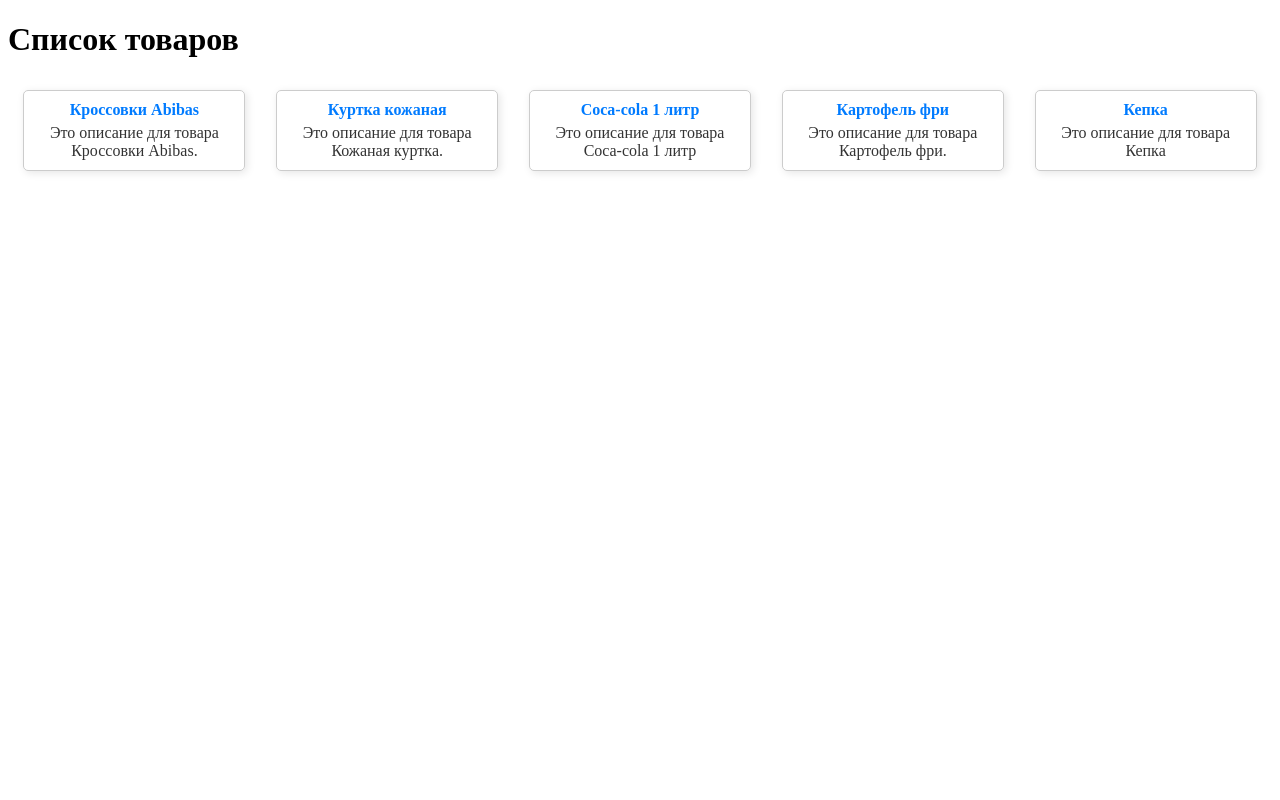
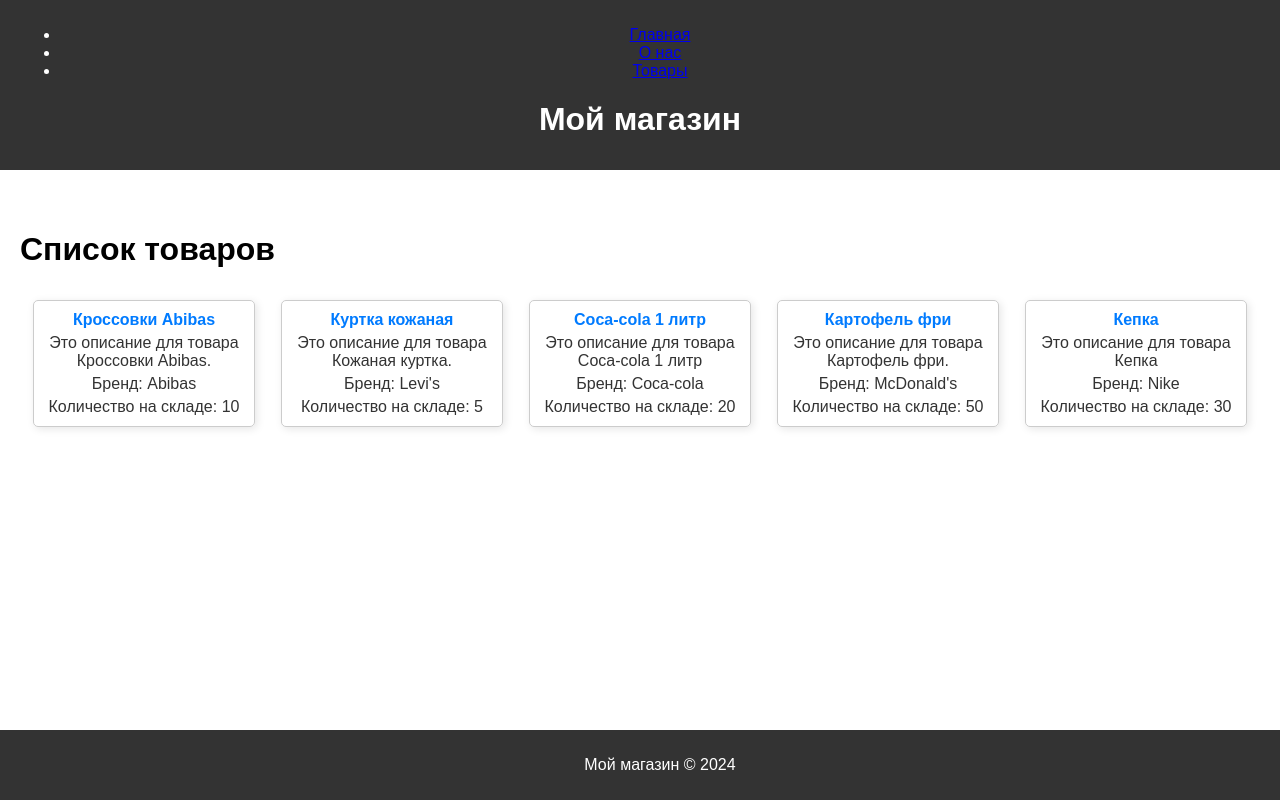
Before and after one commit to KosFur/DjangoFirst, a Django app: page /items/ in a window 1280 px wide. Run offline with Django 5.2, Linux system fonts and the light colour scheme; data comes from the database, SQL or seed files in the repository; both versions use the stored data as it was after the commit.

Commit message:
My commit

```diff
--- a/FirstDjango/urls.py
+++ b/FirstDjango/urls.py
@@ -5,8 +5,9 @@ from MainApp import views
 
 
 urlpatterns = [
-    path('', views.home),
     path('admin/', admin.site.urls),
-    path('about', views.about),
+     path('', views.home, name='home'),
+    path('about/', views.about, name='about'),
     path('items/', views.items_list, name='items_list'),
-    path('item/<int:item_id>/', views.item_detail, name='item_detail'),]
+    path('item/<int:item_id>/', views.item_detail, name='item_detail'),
+]
--- a/MainApp/models.py
+++ b/MainApp/models.py
@@ -1,12 +1,21 @@
 from django.db import models
 
 # Create your models here.
+
+class Color(models.Model):
+    name = models.CharField(max_length=50)
+    color_code = models.CharField(max_length=7, default='#FFFFFF')  # Белый цвет по умолчанию
+
+    def __str__(self):
+        return self.name
+
 
 class Item(models.Model):
     name = models.CharField(max_length=100)
     brand = models.CharField(max_length=100)
     count = models.PositiveIntegerField()
-    description = models.TextField(blank=True)  # Новое поле для описания товара
+    description = models.TextField(blank=True)
+    colors = models.ManyToManyField(Color, related_name='items')
 
     def __str__(self):
         return self.name
--- /dev/null
+++ b/MainApp/static/MainApp/style.css
@@ -0,0 +1,59 @@
+body {
+    font-family: Arial, sans-serif;
+    margin: 0;
+    padding: 0;
+}
+
+header {
+    background-color: #333;
+    color: white;
+    padding: 10px 20px;
+    text-align: center;
+}
+
+footer {
+    background-color: #333;
+    color: white;
+    padding: 10px 20px;
+    text-align: center;
+    position: fixed;
+    width: 100%;
+    bottom: 0;
+}
+
+.content {
+    padding: 20px;
+    margin-top: 20px;
+}
+
+.card-container {
+    display: flex;
+    flex-wrap: wrap;
+    justify-content: space-around;
+}
+
+.card {
+    border: 1px solid #ccc;
+    border-radius: 5px;
+    width: 200px;
+    margin: 10px;
+    padding: 10px;
+    text-align: center;
+    box-shadow: 2px 2px 8px rgba(0, 0, 0, 0.1);
+    transition: transform 0.2s;
+}
+
+.card:hover {
+    transform: scale(1.05);
+}
+
+.card a {
+    text-decoration: none;
+    color: #007bff;
+    font-weight: bold;
+}
+
+.card p {
+    color: #333;
+    margin: 5px 0 0 0;
+}
--- a/MainApp/views.py
+++ b/MainApp/views.py
@@ -40,7 +40,6 @@ def item_detail(request, item_id):
     return render(request, 'item_detail.html', {'item': item})
 
 
-
 def items_list(request):
     items = Item.objects.all()
     return render(request, 'items_list.html', {'items': items})
--- /dev/null
+++ b/templates/base.html
@@ -0,0 +1,19 @@
+{% load static %}
+
+<!DOCTYPE html>
+<html lang="en">
+<head>
+    <meta charset="UTF-8">
+    <title>{% block title %}Мой магазин{% endblock %}</title>
+    <link rel="stylesheet" type="text/css" href="{% static 'MainApp/style.css' %}">
+</head>
+<body>
+    {% include 'header.html' %}
+
+    <div class="content">
+        {% block content %}{% endblock %}
+    </div>
+
+    {% include 'footer.html' %}
+</body>
+</html>
--- /dev/null
+++ b/templates/footer.html
@@ -0,0 +1,3 @@
+<footer>
+    <p>Мой магазин © 2024</p>
+</footer>
--- /dev/null
+++ b/templates/header.html
@@ -0,0 +1,10 @@
+<header>
+    <nav>
+        <ul>
+            <li><a href="{% url 'home' %}">Главная</a></li>
+            <li><a href="{% url 'about' %}">О нас</a></li>
+            <li><a href="{% url 'items_list' %}">Товары</a></li>
+        </ul>
+    </nav>
+    <h1>Мой магазин</h1>
+</header>
--- a/templates/items_list.html
+++ b/templates/items_list.html
@@ -1,51 +1,21 @@
-<!DOCTYPE html>
-<html lang="en">
-<head>
-    <meta charset="UTF-8">
-    <title>Список товаров</title>
-    <style>
-        .card-container {
-            display: flex;
-            flex-wrap: wrap;
-            justify-content: space-around;
-        }
+{% extends 'base.html' %}
 
-        .card {
-            border: 1px solid #ccc;
-            border-radius: 5px;
-            width: 200px;
-            margin: 10px;
-            padding: 10px;
-            text-align: center;
-            box-shadow: 2px 2px 8px rgba(0, 0, 0, 0.1);
-            transition: transform 0.2s;
-        }
+{% block title %}Список товаров{% endblock %}
 
-        .card:hover {
-            transform: scale(1.05);
-        }
-
-        .card a {
-            text-decoration: none;
-            color: #007bff;
-            font-weight: bold;
-        }
-
-        .card p {
-            color: #333;
-            margin: 5px 0 0 0;
-        }
-    </style>
-</head>
-<body>
+{% block content %}
     <h1>Список товаров</h1>
     <div class="card-container">
         {% for item in items %}
         <div class="card">
             <a href="{% url 'item_detail' item_id=item.id %}">{{ item.name }}</a>
             <p>{{ item.description }}</p>
+            <p>Бренд: {{ item.brand }}</p>
+            {% if item.count > 0 %}
+                <p>Количество на складе: {{ item.count }}</p>
+            {% else %}
+                <p style="color: red;">Товара нет на складе</p>
+            {% endif %}
         </div>
         {% endfor %}
     </div>
-</body>
-</html>
+{% endblock %}
```
Also changed, not shown: templates/item_detail.html (+16 -9 lines), MainApp/migrations/0003_color_item_colors.py (added), MainApp/migrations/0004_color_color_code.py (added), db.sqlite3.
